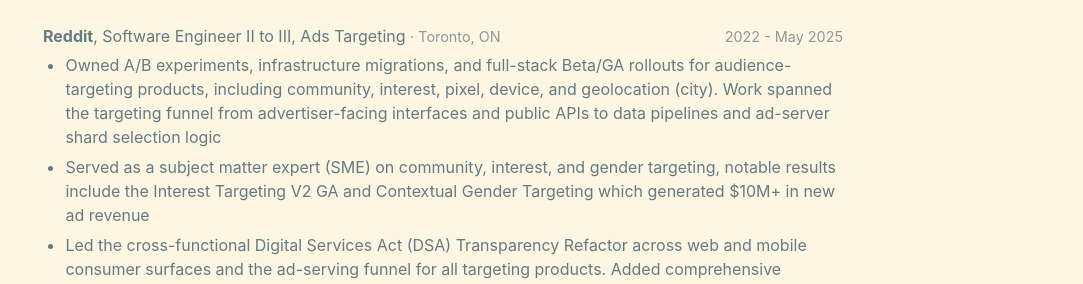
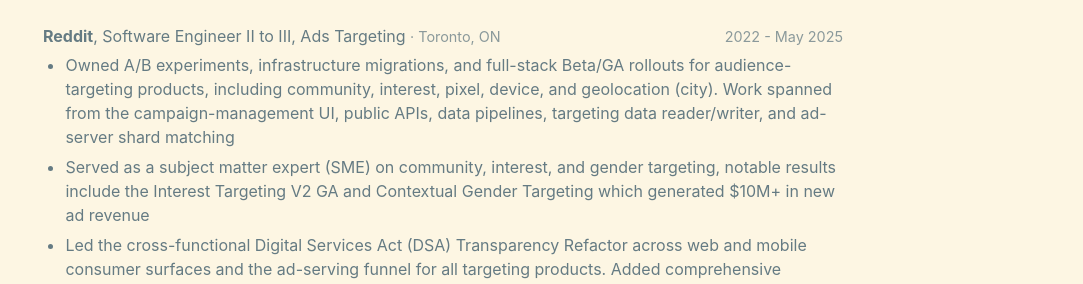
Before and after one commit to wgranados/wgranados.github.io, a Jekyll site: the page built from work.html, in a window 1280 px wide. Shown: the part 543-827 px from the top of the page, without its empty margins (197-1280 px from the left). Built offline with Jekyll 4.4.1, drawn with Linux system fonts in a browser that asks for light colours.

Commit message:
update resume

```diff
--- a/_data/resume.yml
+++ b/_data/resume.yml
@@ -20,7 +20,7 @@
     tech: ""
     range: 2022 - May 2025
     bullets:
-      - "Owned A/B experiments, infrastructure migrations, and full-stack Beta/GA rollouts for audience-targeting products, including community, interest, pixel, device, and geolocation (city). Work spanned the targeting funnel from advertiser-facing interfaces and public APIs to data pipelines and ad-server shard selection logic"
+      - "Owned A/B experiments, infrastructure migrations, and full-stack Beta/GA rollouts for audience-targeting products, including community, interest, pixel, device, and geolocation (city). Work spanned from the campaign-management UI, public APIs, data pipelines, targeting data reader/writer, and ad-server shard matching"
       - "Served as a subject matter expert (SME) on community, interest, and gender targeting, notable results include the Interest Targeting V2 GA and Contextual Gender Targeting which generated $10M+ in new ad revenue"
       - "Led the cross-functional Digital Services Act (DSA) Transparency Refactor across web and mobile consumer surfaces and the ad-serving funnel for all targeting products. Added comprehensive documentation and SLO/SLA coverage, reducing rollout engineering time from ~1 week to ~1 day"
       - Managed Sev1/2 incident response and resolution with engineering teams and stakeholders; completed postmortems and root-cause analyses within one week. Created runbooks and tuned alerts to reduce on-call noise
--- a/resume/resume_paste.txt
+++ b/resume/resume_paste.txt
@@ -9,7 +9,7 @@
 - Conducted 50+ technical interviews and mentored junior engineers through code reviews, pair programming, and 1:1s; improved developer productivity through internal tooling and LLM-assisted engineering practices
 Reddit | Software Engineer II to III, Ads Targeting | Toronto, ON
 Dates: 2022 - May 2025
-- Owned A/B experiments, infrastructure migrations, and full-stack Beta/GA rollouts for audience-targeting products, including community, interest, pixel, device, and geolocation (city). Work spanned the targeting funnel from advertiser-facing interfaces and public APIs to data pipelines and ad-server shard selection logic
+- Owned A/B experiments, infrastructure migrations, and full-stack Beta/GA rollouts for audience-targeting products, including community, interest, pixel, device, and geolocation (city). Work spanned from the campaign-management UI, public APIs, data pipelines, targeting data reader/writer, and ad-server shard matching
 - Served as a subject matter expert (SME) on community, interest, and gender targeting, notable results include the Interest Targeting V2 GA and Contextual Gender Targeting which generated $10M+ in new ad revenue
 - Led the cross-functional Digital Services Act (DSA) Transparency Refactor across web and mobile consumer surfaces and the ad-serving funnel for all targeting products. Added comprehensive documentation and SLO/SLA coverage, reducing rollout engineering time from ~1 week to ~1 day
 - Managed Sev1/2 incident response and resolution with engineering teams and stakeholders; completed postmortems and root-cause analyses within one week. Created runbooks and tuned alerts to reduce on-call noise
```
Also changed, not shown: 2 other files.
